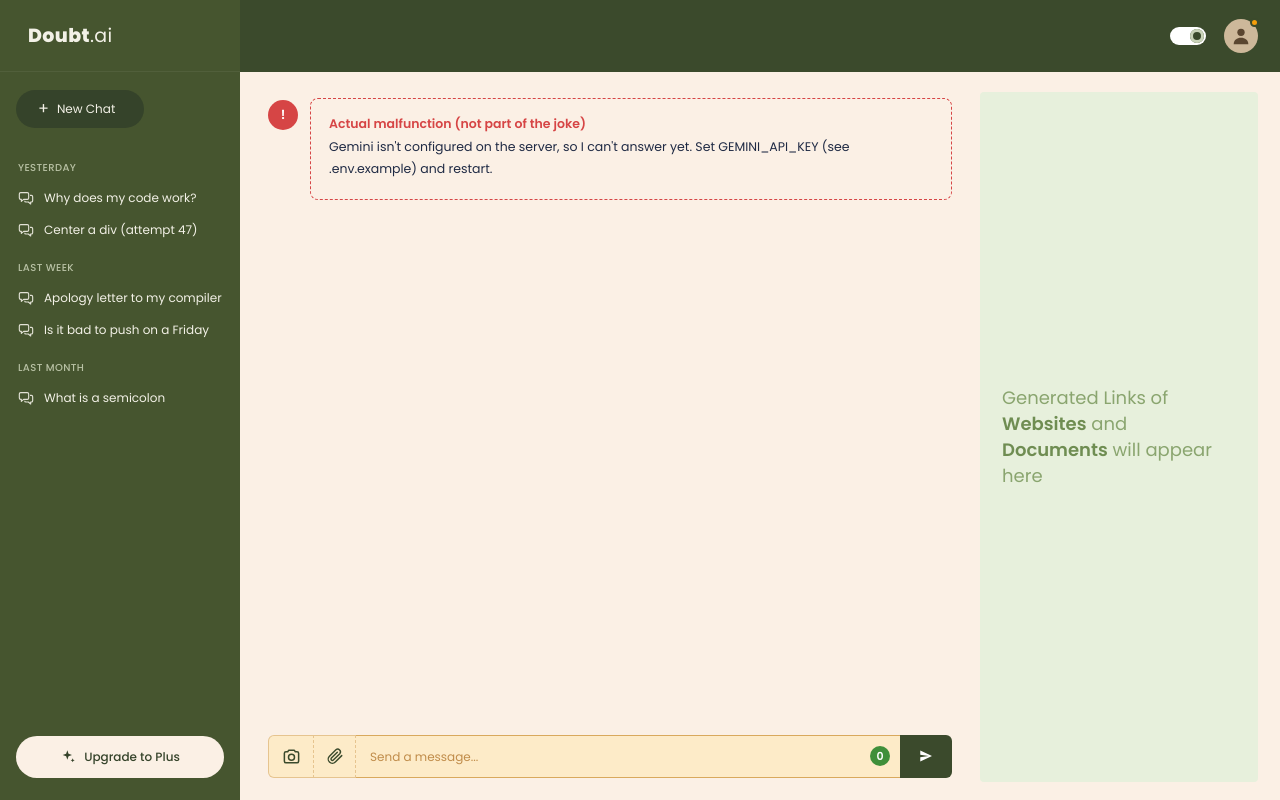
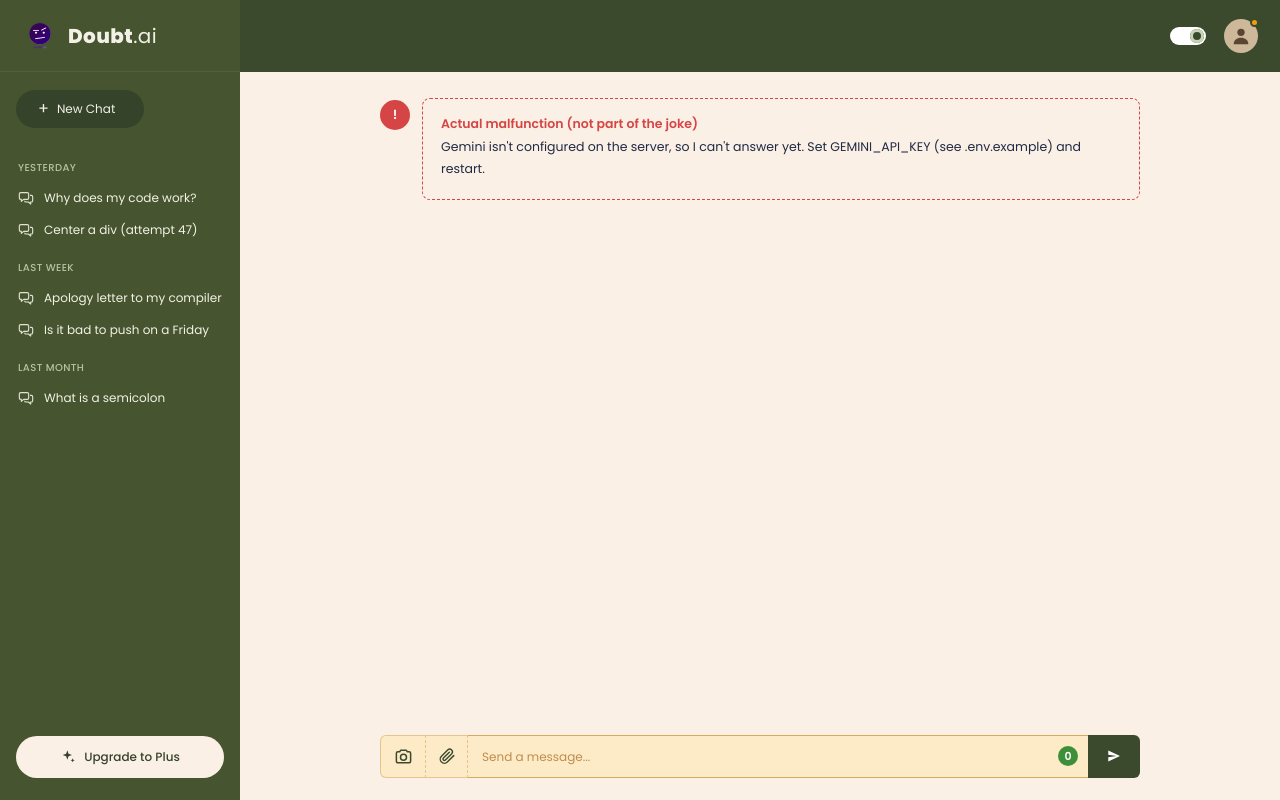
Before and after one commit to Jaex10x/BeJaJoMaJen, a Flask app: page / in a window 1280 px wide. Run offline with Flask 3, Linux system fonts and the light colour scheme; some libraries are stand-ins or nearby versions.

Commit message:
refactor: removed the rightmost panel

```diff
--- a/static/app.js
+++ b/static/app.js
@@ -778,11 +778,13 @@ const History = {
 /* -------------------------------------------------------------- Links panel */
 const Links = {
   reset() {
+    if (!dom.links) return;
     const p = el("p", "links-empty");
     p.append("Generated Links of ", el("b", "", "Websites"), " and ", el("b", "", "Documents"), " will appear here");
     dom.links.replaceChildren(p);
   },
   show(links, note) {
+    if (!dom.links) return;
     const title = el("h2", "links-title");
     title.append("Links to ", el("b", "", "Document"), " and ", el("b", "", "Website"), " for this Response");
     const nodes = [title];
--- a/static/style.css
+++ b/static/style.css
@@ -61,14 +61,14 @@ button:disabled { cursor: not-allowed; opacity: .55; }
 /* ---------- grid shell ---------- */
 .app {
   display: grid;
-  grid-template-columns: var(--sidebar-w) 1fr var(--panel-w);
+  grid-template-columns: var(--sidebar-w) 1fr;
   grid-template-rows: var(--top-h) 1fr;
   height: 100dvh;
 }
 .sidebar   { grid-column: 1; grid-row: 1 / 3; }
-.topbar    { grid-column: 2 / 4; grid-row: 1; }
+.topbar    { grid-column: 2; grid-row: 1; }
 .main      { grid-column: 2; grid-row: 2; }
-.links-panel { grid-column: 3; grid-row: 2; }
+.links-panel { display: none; }
 
 /* ---------- sidebar ---------- */
 .sidebar {
@@ -76,8 +76,11 @@ button:disabled { cursor: not-allowed; opacity: .55; }
   display: flex; flex-direction: column; min-height: 0;
 }
 .side-brand {
-  height: var(--top-h); display: flex; align-items: center; padding: 0 28px;
-  font-size: 19px; letter-spacing: .02em; border-bottom: 1px solid rgba(255,255,255,.06);
+  height: var(--top-h); display: flex; align-items: center; gap: 12px; padding: 0 24px;
+  font-size: 20px; letter-spacing: .02em; border-bottom: 1px solid rgba(255,255,255,.06);
+}
+.side-brand .brand-logo {
+  width: 32px; height: 32px; border-radius: 8px; object-fit: contain; flex-shrink: 0;
 }
 .side-brand b { font-weight: 800; }
 .new-chat {
--- a/templates/index.html
+++ b/templates/index.html
@@ -4,6 +4,7 @@
   <meta charset="utf-8">
   <meta name="viewport" content="width=device-width, initial-scale=1">
   <title>Doubt.ai</title>
+  <link rel="icon" type="image/png" href="{{ url_for('static', filename='img/logo.png') }}">
   <link rel="preconnect" href="https://fonts.googleapis.com">
   <link rel="preconnect" href="https://fonts.gstatic.com" crossorigin>
   <link href="https://fonts.googleapis.com/css2?family=Poppins:wght@400;500;600;700;800&display=swap" rel="stylesheet">
@@ -13,7 +14,10 @@
 <div class="app">
   <!-- ============ Sidebar ============ -->
   <aside class="sidebar" id="sidebar">
-    <div class="side-brand"><b>Doubt</b>.ai</div>
+    <div class="side-brand">
+      <img class="brand-logo" src="{{ url_for('static', filename='img/logo.png') }}" alt="Doubt.ai">
+      <span><b>Doubt</b>.ai</span>
+    </div>
     <button class="new-chat" id="newChat" type="button"><span class="plus">+</span> New Chat</button>
     <nav class="history" id="history" aria-label="Chat history"></nav>
     <button class="upgrade" id="upgrade" type="button"><span class="i" data-icon="sparkle"></span> Upgrade to Plus</button>
@@ -67,10 +71,6 @@
     </div>
   </main>
 
-  <!-- ============ Links panel ============ -->
-  <aside class="links-panel" id="linksPanel">
-    <p class="links-empty">Generated Links of <b>Websites</b> and <b>Documents</b> will appear here</p>
-  </aside>
 </div>
 
 <div class="toast-zone" id="toastZone"></div>
```
